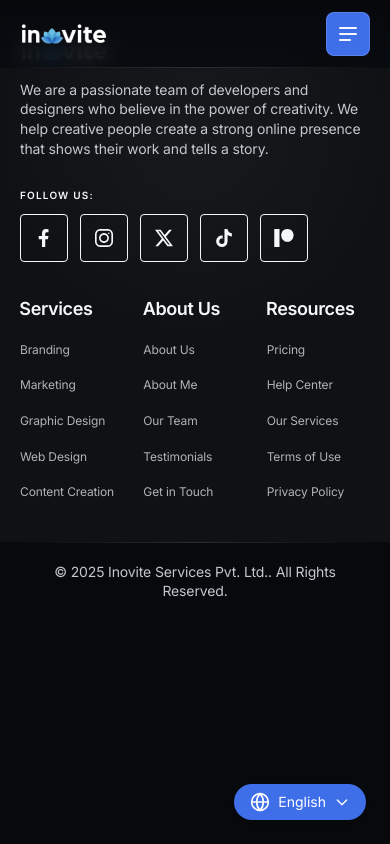
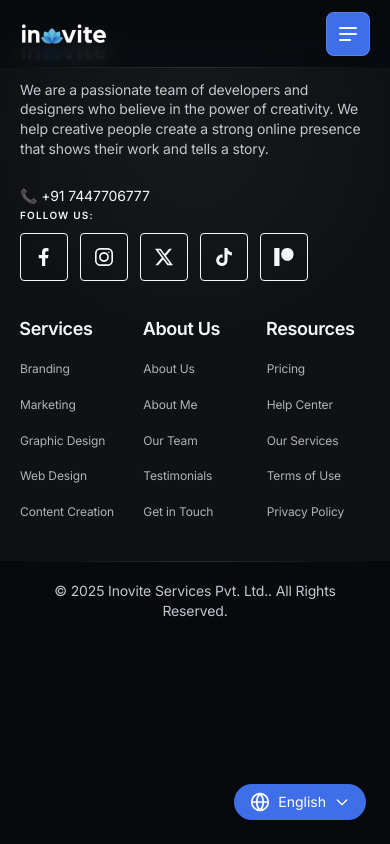
Before and after one commit to inoviteservices/inovite, a React (Vite) app: page /about in a window 390 px wide. Built offline with nearby package versions, Linux system fonts and the light colour scheme.

Commit message:
Add phone contact to Footer component
Added phone contact information to the footer.

```diff
--- a/src/components/Footer.jsx
+++ b/src/components/Footer.jsx
@@ -48,6 +48,11 @@ export default function Footer() {
                 <div className="bringer-info-description">
                   {t("footer.company.description")}
                 </div>
+                <div className="footer-phone">
+
+    📞 <a href="tel:+917447706777">+91 7447706777</a>
+
+  </div>
                 <span className="bringer-label">{t("footer.followUs")}</span>
                 <ul
                   className="bringer-socials-list"
```
